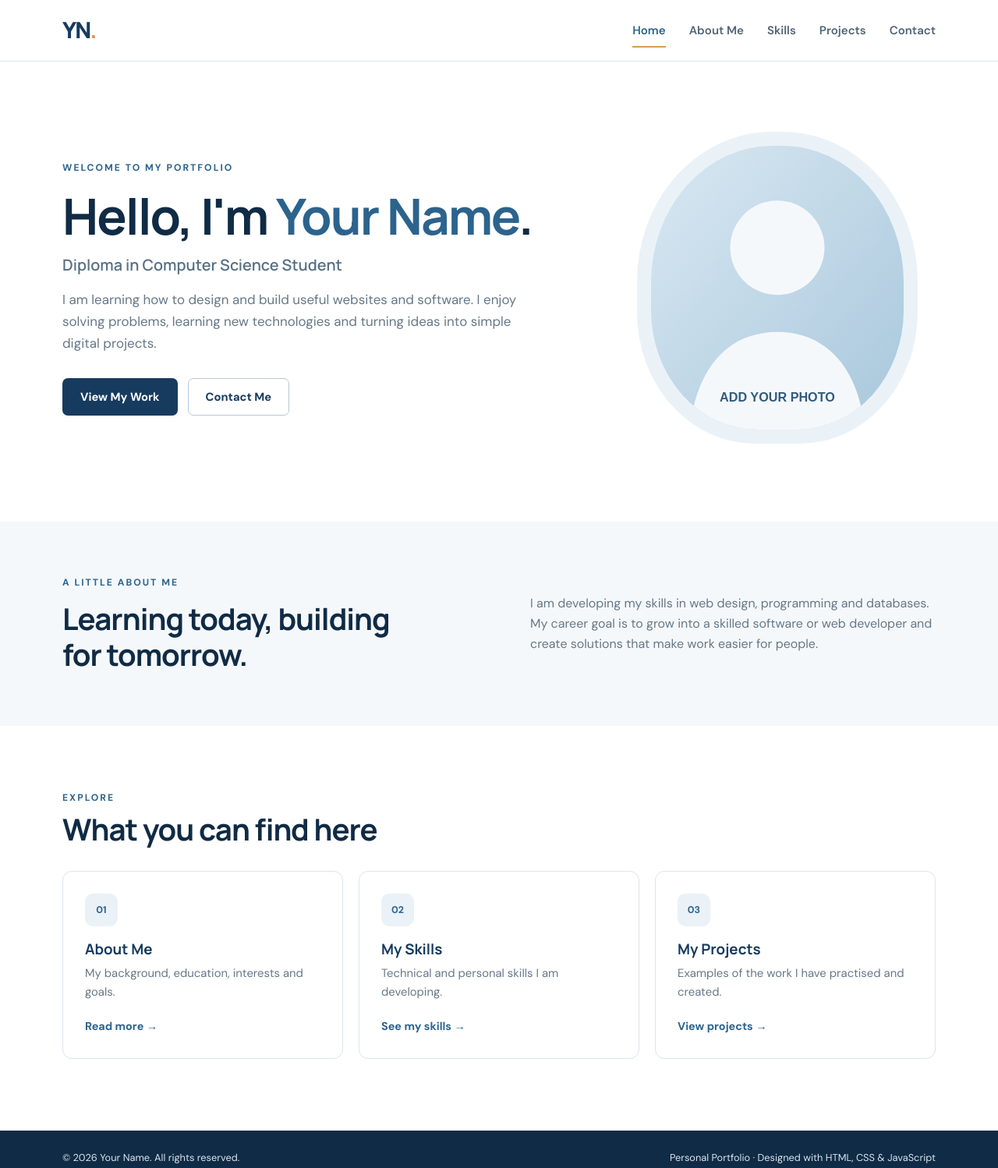
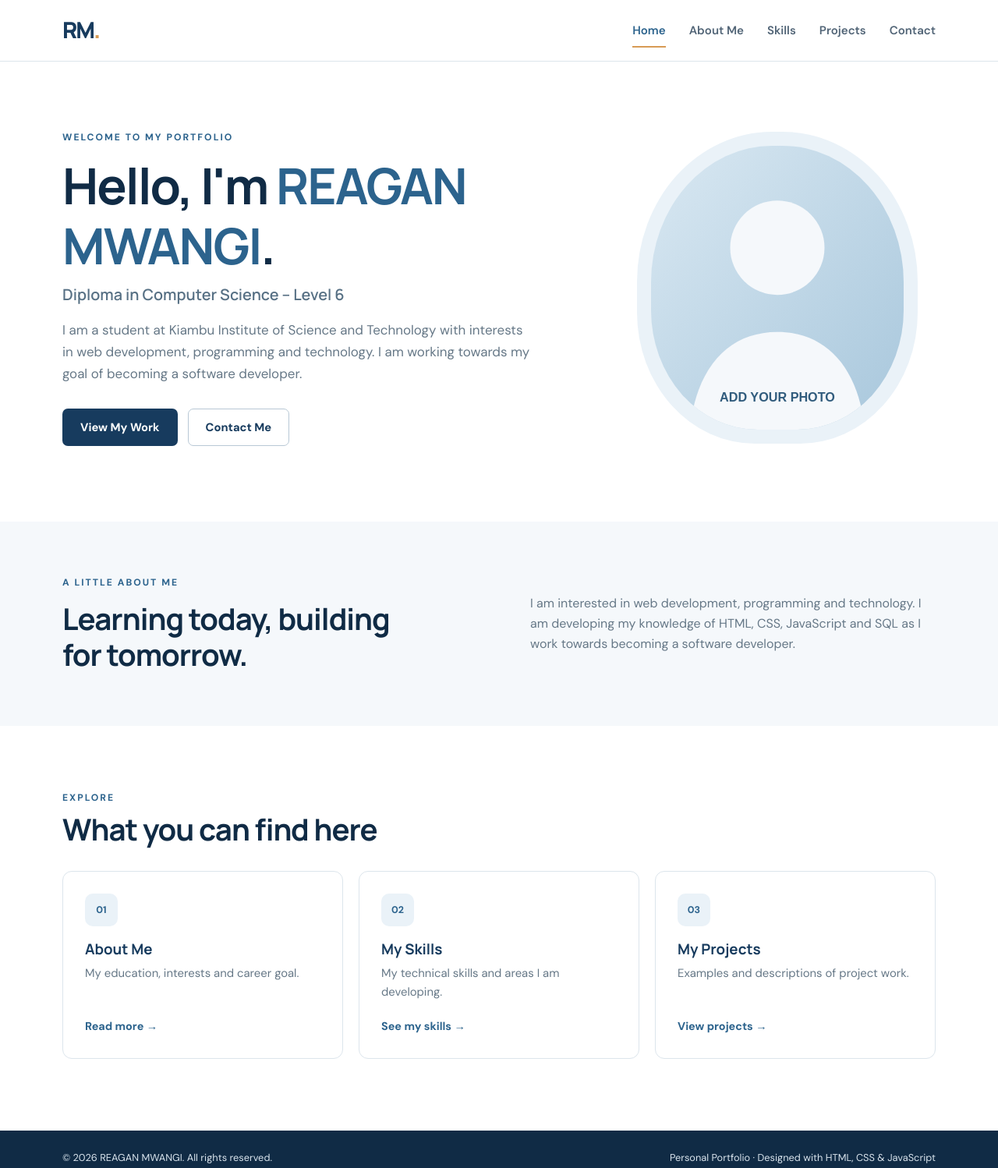
Before and after one commit to Reagan-tech456/fluffy-computing-machine, a plain HTML site: page index.html in a window 1280 px wide. Shown: the whole page at 78% size. Drawn offline with Linux system fonts and the light colour scheme.

Commit message:
Personalize portfolio with Reagan Mwangi details

```diff
--- a/index.html
+++ b/index.html
@@ -3,15 +3,15 @@
 <head>
   <meta charset="UTF-8">
   <meta name="viewport" content="width=device-width, initial-scale=1.0">
-  <meta name="description" content="Personal portfolio of a Diploma in Computer Science student.">
-  <title>Home | Your Name – Portfolio</title>
+  <meta name="description" content="Personal portfolio of Reagan Mwangi, a Diploma in Computer Science student at Kiambu Institute of Science and Technology.">
+  <title>Home | Reagan Mwangi – Portfolio</title>
   <link rel="stylesheet" href="style.css">
   <script src="script.js" defer></script>
 </head>
 <body>
   <header class="site-header">
     <div class="container header-inner">
-      <a class="brand" href="index.html" aria-label="Your Name home">YN<span>.</span></a>
+      <a class="brand" href="index.html" aria-label="Reagan Mwangi home">RM<span>.</span></a>
       <button class="menu-toggle" type="button" aria-label="Open navigation" aria-expanded="false">☰</button>
       <nav class="navigation" aria-label="Main navigation">
         <a class="active" href="index.html" aria-current="page">Home</a>
@@ -27,16 +27,16 @@
     <section class="hero container">
       <div class="hero-copy">
         <p class="eyebrow">WELCOME TO MY PORTFOLIO</p>
-        <h1>Hello, I'm <span class="accent">Your Name</span>.</h1>
-        <h2>Diploma in Computer Science Student</h2>
-        <p class="hero-text">I am learning how to design and build useful websites and software. I enjoy solving problems, learning new technologies and turning ideas into simple digital projects.</p>
+        <h1>Hello, I'm <span class="accent">REAGAN MWANGI</span>.</h1>
+        <h2>Diploma in Computer Science – Level 6</h2>
+        <p class="hero-text">I am a student at Kiambu Institute of Science and Technology with interests in web development, programming and technology. I am working towards my goal of becoming a software developer.</p>
         <div class="hero-actions">
           <a class="button button-primary" href="projects.html">View My Work</a>
           <a class="button button-outline" href="contact.html">Contact Me</a>
         </div>
       </div>
       <div class="profile-wrap">
-        <img class="profile-image" src="images/profile.svg" alt="Profile photo placeholder">
+        <img class="profile-image" src="images/profile.svg" alt="Profile photo placeholder. Replace with Reagan's photograph.">
       </div>
     </section>
 
@@ -46,7 +46,7 @@
           <p class="eyebrow">A LITTLE ABOUT ME</p>
           <h2>Learning today, building for tomorrow.</h2>
         </div>
-        <p>I am developing my skills in web design, programming and databases. My career goal is to grow into a skilled software or web developer and create solutions that make work easier for people.</p>
+        <p>I am interested in web development, programming and technology. I am developing my knowledge of HTML, CSS, JavaScript and SQL as I work towards becoming a software developer.</p>
       </div>
     </section>
 
@@ -56,15 +56,15 @@
         <h2>What you can find here</h2>
       </div>
       <div class="feature-grid">
-        <article class="feature-card"><span class="feature-icon">01</span><h3>About Me</h3><p>My background, education, interests and goals.</p><a href="about.html">Read more →</a></article>
-        <article class="feature-card"><span class="feature-icon">02</span><h3>My Skills</h3><p>Technical and personal skills I am developing.</p><a href="skills.html">See my skills →</a></article>
-        <article class="feature-card"><span class="feature-icon">03</span><h3>My Projects</h3><p>Examples of the work I have practised and created.</p><a href="projects.html">View projects →</a></article>
+        <article class="feature-card"><span class="feature-icon">01</span><h3>About Me</h3><p>My education, interests and career goal.</p><a href="about.html">Read more →</a></article>
+        <article class="feature-card"><span class="feature-icon">02</span><h3>My Skills</h3><p>My technical skills and areas I am developing.</p><a href="skills.html">See my skills →</a></article>
+        <article class="feature-card"><span class="feature-icon">03</span><h3>My Projects</h3><p>Examples and descriptions of project work.</p><a href="projects.html">View projects →</a></article>
       </div>
     </section>
   </main>
 
   <footer class="site-footer">
-    <div class="container footer-inner"><p>© <span class="year"></span> Your Name. All rights reserved.</p><p>Personal Portfolio · Designed with HTML, CSS &amp; JavaScript</p></div>
+    <div class="container footer-inner"><p>© <span class="year"></span> REAGAN MWANGI. All rights reserved.</p><p>Personal Portfolio · Designed with HTML, CSS &amp; JavaScript</p></div>
   </footer>
 </body>
 </html>
```
